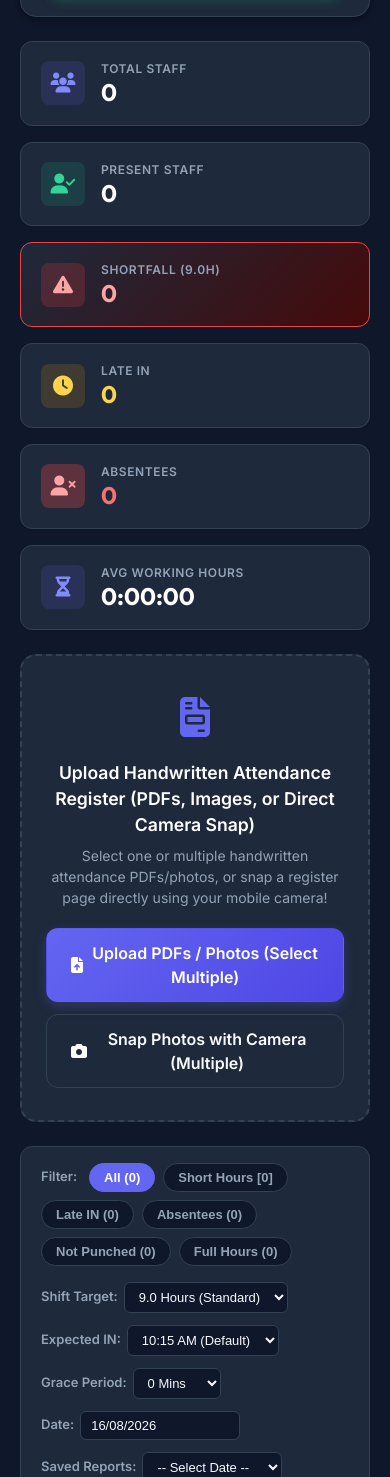
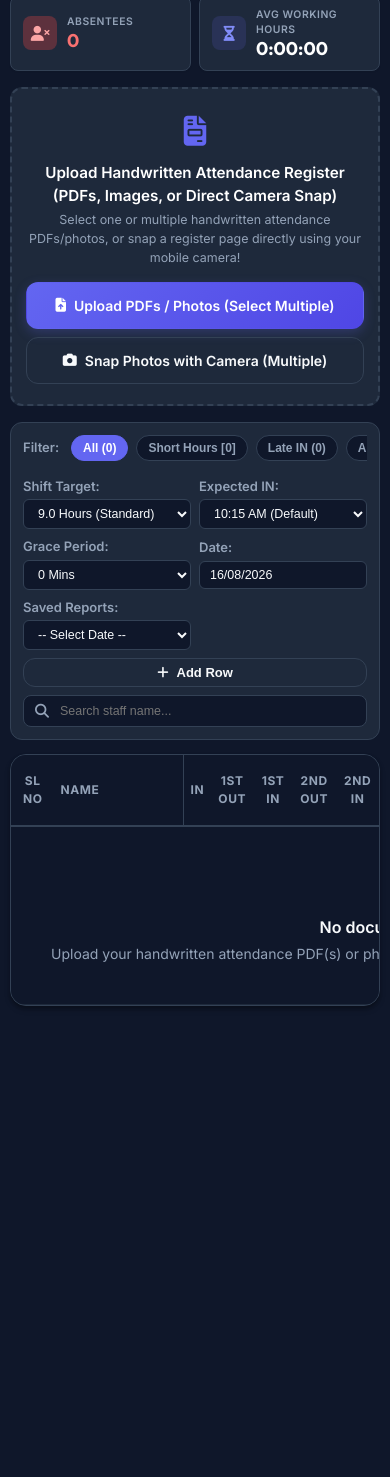
Before and after one commit to Jee1VK/attendance-tracker, a plain HTML site: page index.html in a window 390 px wide. Shown: the part 523-2000 px from the top of the page. After the commit the page ends 1569 px from the top, so only its background shows below. Drawn offline with nearby package versions, Linux system fonts and the light colour scheme; a script that the page names is missing.

Commit message:
Mobile UI/UX overhaul: sticky table columns, swipeable filter chips, 2x3 compact stat cards, touch-optimized action grid, notch safe insets

```diff
--- a/index.html
+++ b/index.html
@@ -2,7 +2,7 @@
 <html lang="en">
 <head>
   <meta charset="UTF-8">
-  <meta name="viewport" content="width=device-width, initial-scale=1.0">
+  <meta name="viewport" content="width=device-width, initial-scale=1.0, maximum-scale=5.0, viewport-fit=cover">
   <title>Staff Attendance Tracking App</title>
   <meta name="description" content="Convert handwritten daily attendance registers directly into styled PDF and Excel reports with shortfall highlights and WhatsApp sharing.">
 
@@ -244,7 +244,7 @@
         <button class="filter-chip" data-filter="full">Full Hours (<span id="count-full">0</span>)</button>
       </div>
 
-      <div style="display: flex; align-items: center; gap: 12px; flex-wrap: wrap;">
+      <div class="controls-grid">
         <!-- Shift Target Selector -->
         <div style="display: flex; align-items: center; gap: 6px;">
           <label for="select-target-hours" style="font-size: 0.8125rem; font-weight: 600; color: var(--text-muted);">Shift Target:</label>
--- a/src/styles.css
+++ b/src/styles.css
@@ -378,6 +378,13 @@ body {
   margin-bottom: 16px;
 }
 
+.controls-grid {
+  display: flex;
+  align-items: center;
+  gap: 12px;
+  flex-wrap: wrap;
+}
+
 .filter-group {
   display: flex;
   align-items: center;
@@ -648,6 +655,43 @@ body {
   font-size: 0.875rem;
 }
 
+/* Sticky first 2 columns for easy mobile horizontal swipe */
+.attendance-table th:nth-child(1),
+.attendance-table td:nth-child(1) {
+  position: sticky;
+  left: 0;
+  background: #0f172a;
+  z-index: 6;
+  min-width: 42px;
+}
+
+.attendance-table th:nth-child(2),
+.attendance-table td:nth-child(2) {
+  position: sticky;
+  left: 42px;
+  background: #0f172a;
+  z-index: 6;
+  border-right: 1px solid var(--border-color);
+  min-width: 130px;
+}
+
+.attendance-table tbody tr.row-shortfall td:nth-child(1),
+.attendance-table tbody tr.row-shortfall td:nth-child(2) {
+  background: #3b1111 !important;
+}
+
+[data-theme="light"] .attendance-table th:nth-child(1),
+[data-theme="light"] .attendance-table td:nth-child(1),
+[data-theme="light"] .attendance-table th:nth-child(2),
+[data-theme="light"] .attendance-table td:nth-child(2) {
+  background: #ffffff;
+}
+
+[data-theme="light"] .attendance-table tbody tr.row-shortfall td:nth-child(1),
+[data-theme="light"] .attendance-table tbody tr.row-shortfall td:nth-child(2) {
+  background: #fee2e2 !important;
+}
+
 /* Toast Notifications */
 .toast-container {
   position: fixed;
@@ -681,22 +725,261 @@ body {
   to { opacity: 1; transform: translateY(0); }
 }
 
-/* Responsive adjustments */
+/* ==========================================================================
+   MOBILE-FIRST UI/UX OPTIMIZATIONS (Smartphones & Tablets <= 768px)
+   ========================================================================== */
 @media (max-width: 768px) {
+  .app-container {
+    padding: 12px 10px calc(40px + env(safe-area-inset-bottom)) 10px;
+  }
+
+  /* Header & Brand */
   .app-header {
     flex-direction: column;
     align-items: flex-start;
+    padding: 14px 16px;
+    gap: 14px;
+    margin-bottom: 16px;
   }
+
+  .brand-section {
+    width: 100%;
+    gap: 12px;
+  }
+
+  .brand-icon {
+    width: 40px;
+    height: 40px;
+    font-size: 20px;
+    flex-shrink: 0;
+  }
+
+  .brand-title h1 {
+    font-size: 1.2rem;
+    line-height: 1.25;
+  }
+
+  .brand-title p {
+    font-size: 0.75rem;
+    line-height: 1.3;
+    margin-top: 2px;
+  }
+
+  /* Action Buttons Grid on Mobile */
   .header-actions {
+    display: grid;
+    grid-template-columns: repeat(2, 1fr);
+    gap: 8px;
     width: 100%;
   }
+
   .header-actions .btn {
-    flex: 1;
+    padding: 9px 8px;
+    font-size: 0.78rem;
+    gap: 6px;
+    width: 100%;
+    justify-content: center;
+    white-space: nowrap;
   }
+
+  #btn-theme-toggle {
+    grid-column: span 1;
+  }
+
+  #btn-api-key {
+    grid-column: span 1;
+  }
+
+  #btn-whatsapp-share,
+  #btn-export-pdf {
+    grid-column: span 2;
+    font-size: 0.85rem;
+    padding: 11px 12px;
+  }
+
+  /* 2x3 Compact Stat Cards Grid */
+  .stats-grid {
+    grid-template-columns: repeat(2, 1fr) !important;
+    gap: 8px;
+    margin-bottom: 16px;
+  }
+
+  .stat-card {
+    padding: 10px 12px;
+    gap: 10px;
+    border-radius: var(--radius-sm);
+  }
+
+  .stat-icon {
+    width: 34px;
+    height: 34px;
+    font-size: 15px;
+    flex-shrink: 0;
+  }
+
+  .stat-info h3 {
+    font-size: 0.65rem;
+  }
+
+  .stat-info .value {
+    font-size: 1.15rem;
+  }
+
+  /* Upload Section Full Width Touch Targets */
+  .upload-section {
+    padding: 20px 14px;
+    margin-bottom: 16px;
+    border-radius: var(--radius-md);
+  }
+
+  .upload-icon {
+    font-size: 30px;
+    margin-bottom: 8px;
+  }
+
+  .upload-title {
+    font-size: 0.95rem;
+    margin-bottom: 4px;
+  }
+
+  .upload-desc {
+    font-size: 0.78rem;
+    margin-bottom: 14px;
+  }
+
+  .upload-buttons {
+    flex-direction: column;
+    width: 100%;
+    gap: 8px;
+  }
+
+  .upload-buttons .btn {
+    width: 100%;
+    padding: 12px 14px !important;
+    font-size: 0.875rem !important;
+    justify-content: center;
+  }
+
+  /* Horizontal Swipeable Filter Chips */
+  .controls-bar {
+    padding: 12px;
+    gap: 10px;
+    margin-bottom: 14px;
+  }
+
+  .filter-group {
+    display: flex;
+    flex-wrap: nowrap;
+    overflow-x: auto;
+    -webkit-overflow-scrolling: touch;
+    padding-bottom: 6px;
+    width: 100%;
+    scrollbar-width: none;
+  }
+
+  .filter-group::-webkit-scrollbar {
+    display: none;
+  }
+
+  .filter-chip {
+    flex-shrink: 0;
+    white-space: nowrap;
+    padding: 5px 11px;
+    font-size: 0.75rem;
+  }
+
+  /* Dropdowns Grid on Mobile */
+  .controls-grid {
+    display: grid !important;
+    grid-template-columns: repeat(2, 1fr);
+    gap: 8px;
+    width: 100%;
+  }
+
+  .controls-grid > div {
+    display: flex;
+    flex-direction: column;
+    align-items: flex-start !important;
+    gap: 3px !important;
+    width: 100%;
+  }
+
+  .controls-grid select,
+  .controls-grid input {
+    width: 100% !important;
+    font-size: 0.78rem !important;
+  }
+
+  #btn-add-staff {
+    grid-column: span 2;
+    justify-content: center;
+    padding: 9px 12px;
+  }
+
+  .search-box {
+    grid-column: span 2;
+    width: 100%;
+    min-width: 100%;
+  }
+
+  /* Table Smooth Touch Scroll */
+  .table-wrapper {
+    -webkit-overflow-scrolling: touch;
+    max-height: 520px;
+  }
+
+  .attendance-table {
+    font-size: 0.75rem;
+  }
+
+  .attendance-table th,
+  .attendance-table td {
+    padding: 8px 6px;
+  }
+
+  /* Mobile Modals */
+  .modal-overlay {
+    padding: 10px;
+    align-items: flex-end;
+  }
+
+  .modal-card {
+    padding: 16px;
+    max-height: 85vh;
+    overflow-y: auto;
+    border-radius: var(--radius-lg) var(--radius-lg) 0 0;
+    width: 100%;
+  }
+
+  .modal-header h2 {
+    font-size: 1.05rem;
+  }
+
   .form-grid {
     grid-template-columns: 1fr;
+    gap: 10px;
   }
+
   .form-group.full-width {
     grid-column: span 1;
   }
+
+  .form-group input,
+  .form-group select {
+    padding: 9px 10px;
+    font-size: 0.85rem;
+  }
+
+  /* Toast Center on Mobile */
+  .toast-container {
+    left: 14px;
+    right: 14px;
+    bottom: 16px;
+  }
+
+  .toast {
+    padding: 10px 14px;
+    font-size: 0.8125rem;
+    justify-content: center;
+  }
 }
--- a/sw.js
+++ b/sw.js
@@ -1,6 +1,6 @@
 // Service Worker for Staff Attendance Tracker PWA
 // Network-first strategy: always fetch fresh content when online, fall back to cache when offline
-const CACHE_VERSION = '1.0.0';
+const CACHE_VERSION = '1.0.1';
 const CACHE_NAME = `attendance-tracker-v${CACHE_VERSION}`;
 const ASSETS_TO_CACHE = [
   './index.html',
```
